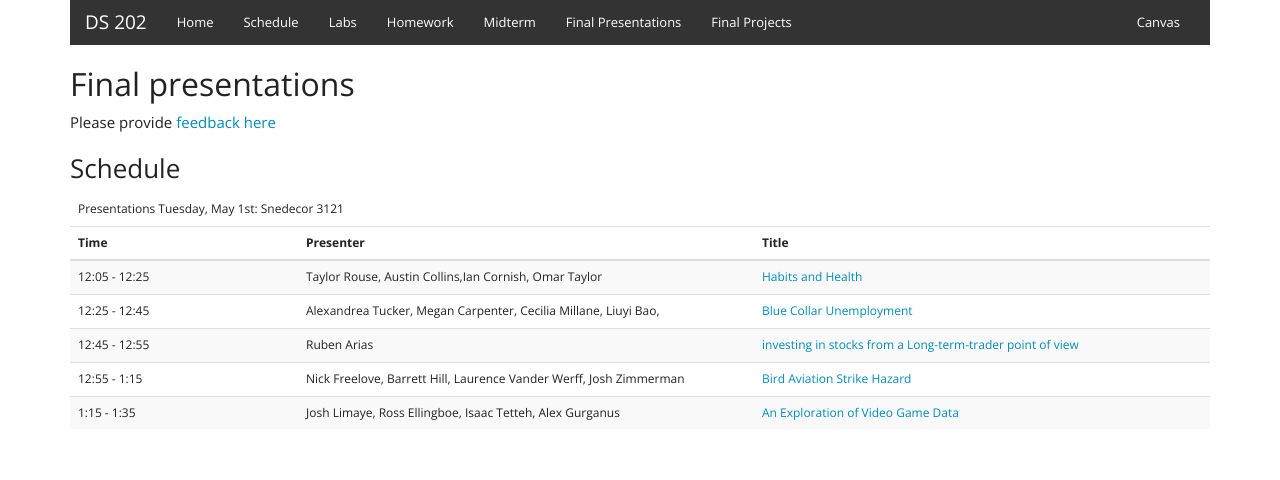
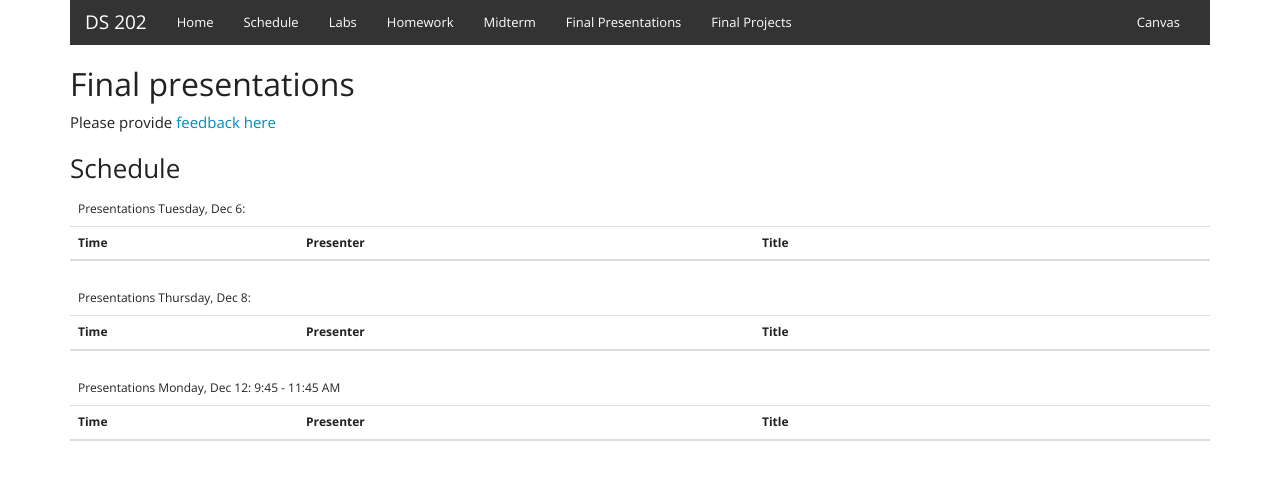
Before and after one commit to DS202-at-ISU/DS202-at-ISU.github.io, a Jekyll site: the page built from presentations.html, in a window 1280 px wide. Shown: the top 480 px of the page. Built offline with Jekyll 4.4.1, drawn with Linux system fonts in a browser that asks for light colours.

Commit message:
presentations fall 2022

```diff
--- a/presentations.html
+++ b/presentations.html
@@ -14,7 +14,7 @@ Please provide <a href="https://heike.wufoo.com/forms/whylr2g09tvvts/">feedback
 <div>
   <table class="table table-striped table-hover">
     <thead>
-	<tr class="topic first"><td colspan="4">Presentations Tuesday, May 1st: Snedecor 3121</td></tr>
+	<tr class="topic first"><td colspan="4">Presentations Tuesday, Dec 6: </td></tr>
 	<tr>
 		<th width="20%">Time</th>
 		<th>Presenter</th>
@@ -22,38 +22,35 @@ Please provide <a href="https://heike.wufoo.com/forms/whylr2g09tvvts/">feedback
 	</tr>
     </thead>
     <tbody>
-	<tr>
-		<td>12:05 - 12:25</td>
-		<td>Taylor Rouse, Austin Collins,Ian Cornish, Omar Taylor
-		</td>
-		<td><a href="presentations/Taylor-Rouse-abstract.html">Habits and Health</a>
-		</td>
-	</tr>	<tr>
-		<td>12:25 - 12:45</td>
-		<td>Alexandrea Tucker, Megan Carpenter, Cecilia Millane, Liuyi Bao,
-		</td>
-		<td><a href="presentations/Alexandrea-Tucker-abstract.html">Blue Collar Unemployment</a>
-		</td>
-	</tr>	<tr>
-		<td>12:45 - 12:55</td>
-		<td>Ruben Arias
-		</td>
-		<td><a href="presentations/Ruben-Arias-abstract.html">investing in stocks from a Long-term-trader point of view</a>
-		</td>
-	</tr><tr>
-		<td>12:55 - 1:15</td>
-		<td>Nick Freelove, Barrett Hill, Laurence Vander Werff, Josh Zimmerman
-		</td>
-		<td><a href="presentations/Nick-Freelove-abstract.html">Bird Aviation Strike Hazard</a>
-		</td>
-	</tr><tr>
-		<td>1:15 - 1:35</td>
-		<td>Josh Limaye, Ross Ellingboe, Isaac Tetteh, Alex Gurganus
-		</td>
-		<td><a href="presentations/Josh-Limaye-abstract.html">An Exploration of Video Game Data</a>
-		</td>
-	</tr>
+
 	</tbody>
   </table>
 
+<table class="table table-striped table-hover">
+    <thead>
+	<tr class="topic first"><td colspan="4">Presentations Thursday, Dec 8: </td></tr>
+	<tr>
+		<th width="20%">Time</th>
+		<th>Presenter</th>
+		<th width="40%">Title</th>
+	</tr>
+    </thead>
+    <tbody>
+
+	</tbody>
+  </table>
+
+<table class="table table-striped table-hover">
+    <thead>
+	<tr class="topic first"><td colspan="4">Presentations Monday, Dec 12: 9:45 - 11:45 AM </td></tr>
+	<tr>
+		<th width="20%">Time</th>
+		<th>Presenter</th>
+		<th width="40%">Title</th>
+	</tr>
+    </thead>
+    <tbody>
+
+	</tbody>
+  </table>
 </div>
```
